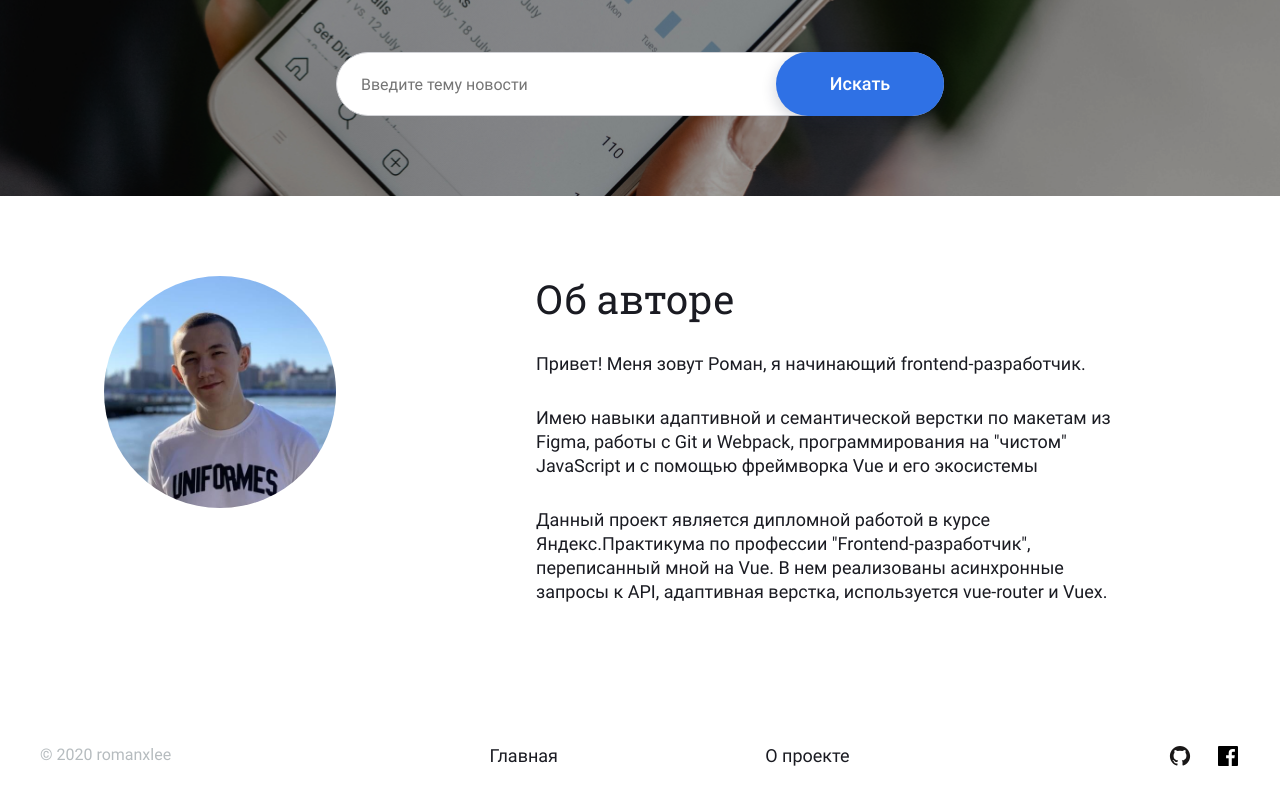
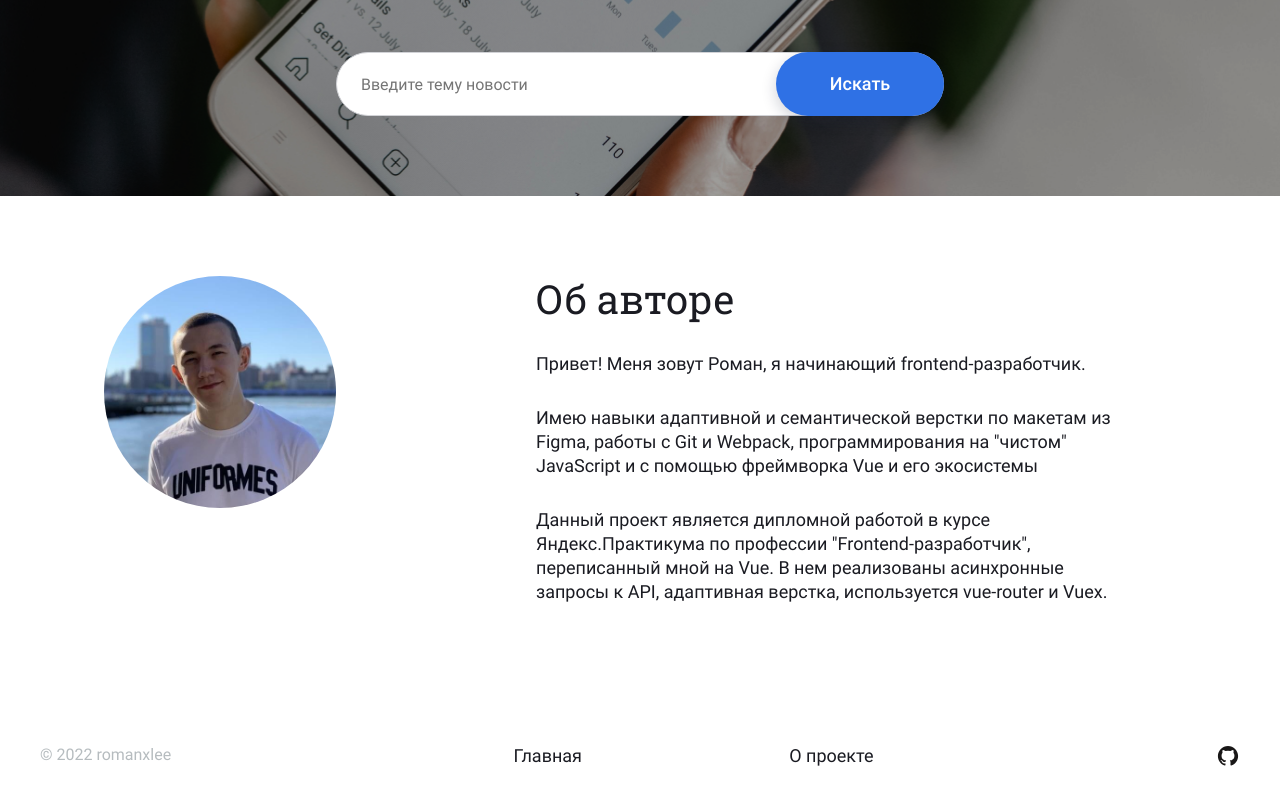
Before and after one commit to romanxlee/newsVue, a Vue app: page /#/ in a window 1280 px wide. Shown: the part 381-1181 px from the top of the page. Built offline with nearby package versions, Linux system fonts and the light colour scheme.

Commit message:
update footer

```diff
--- a/src/components/Footer.vue
+++ b/src/components/Footer.vue
@@ -1,6 +1,6 @@
 <template>
     <footer class="footer">
-      <p class="footer__copyright">© 2020 romanxlee</p>
+      <p class="footer__copyright">© 2022 romanxlee</p>
       <nav class="footer__menu">
         <router-link class="footer__link" to="/">Главная</router-link>
         <router-link class="footer__link" to="/about">О проекте</router-link>
@@ -8,9 +8,6 @@
     <div class="footer__social">
         <a class="footer__social-link" href="https://github.com/romanxlee" target="blank">
             <img class="footer__social-logo" src="../assets/github.svg" alt="Github">
-        </a>
-        <a class="footer__social-link" href="https://www.facebook.com/" target="blank">
-            <img class="footer__social-logo" src="../assets/fb.svg" alt="Facebook">
         </a>
       </div>
     </footer>
```
